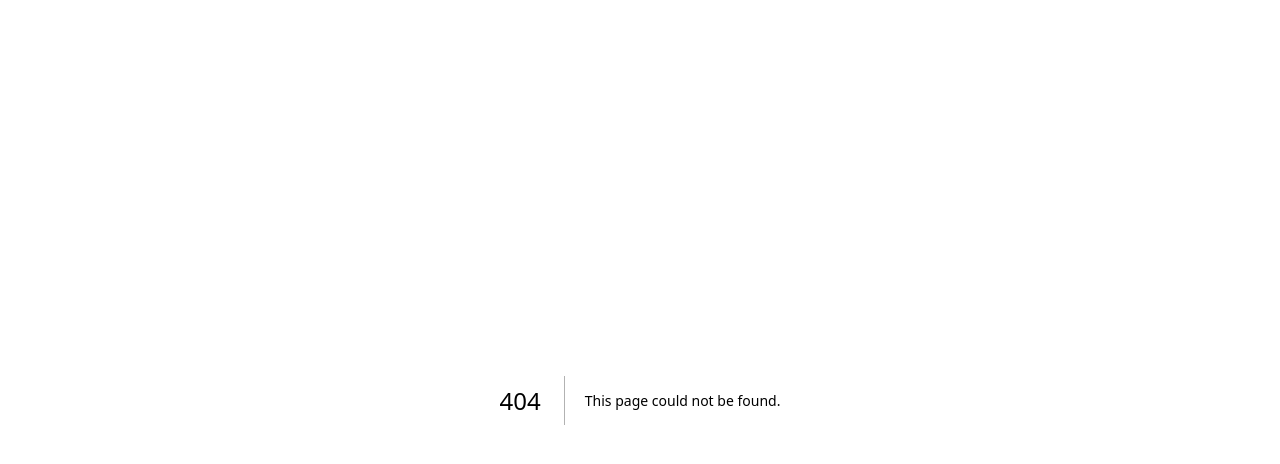
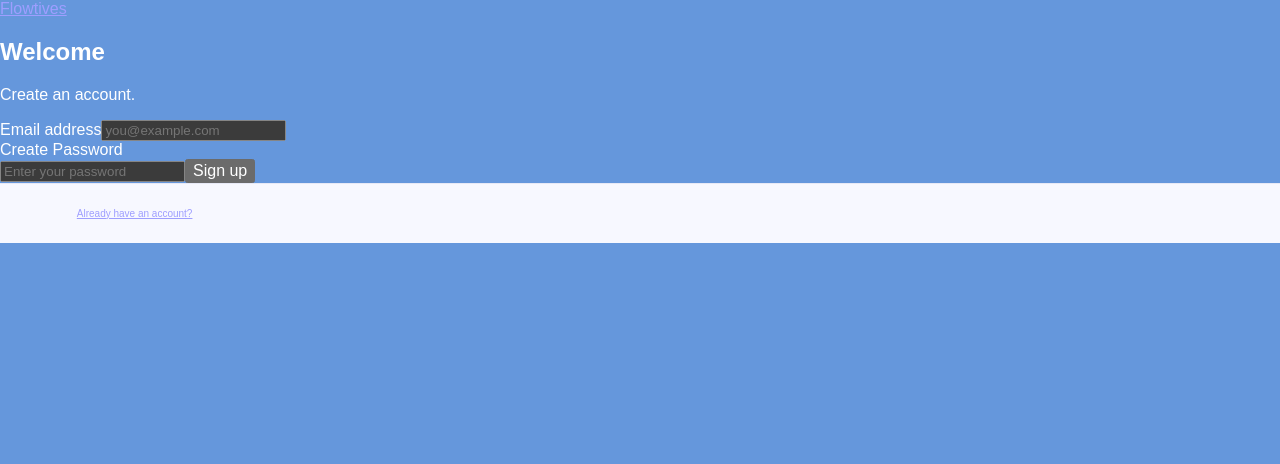
Before and after one commit to 123674/Flowtives, a Next.js app: page /signup in a window 1280 px wide. Before the commit this address had no page. Shown: the top 464 px of the page. Built offline with nearby package versions, Linux system fonts and the light colour scheme.

Commit message:
added signup page

```diff
--- /dev/null
+++ b/src/app/signup/page.tsx
@@ -0,0 +1,54 @@
+import Link from 'next/link'
+
+export default function SignUpPage() {
+    return (
+        <main className="signup-page">
+            <header className="signup-header">
+                <Link className="signup-brand" href="/" aria-label="Flowtives home">
+                    Flowtives
+                </Link>
+            </header>
+
+            <section className="signup-content" aria-labelledby="signup-title">
+                <div className="signup-panel">
+                    <h1 id="signup-title">Welcome</h1>
+                    <p className="signup-description">Create an account.</p>
+
+                    <form className="signup-form">
+                        <label htmlFor="email">Email address</label>
+                        <input
+                            id="email"
+                            name="email"
+                            type="email"
+                            autoComplete="email"
+                            placeholder="you@example.com"
+                            required
+                        />
+
+                        <div className="signup-password-label">
+                            <label htmlFor="password">Create Password</label>
+
+                        </div>
+                        <input
+                            id="password"
+                            name="password"
+                            type="password"
+                            placeholder="Enter your password"
+                            required
+                        />
+
+
+
+                        <button type="button" className="signup-submit">Sign up</button>
+                    </form>
+
+
+                </div>
+            </section>
+
+            <footer className="signup-footer">
+                <Link href="/signin">Already have an account?</Link>
+            </footer>
+        </main>
+    )
+}
```
